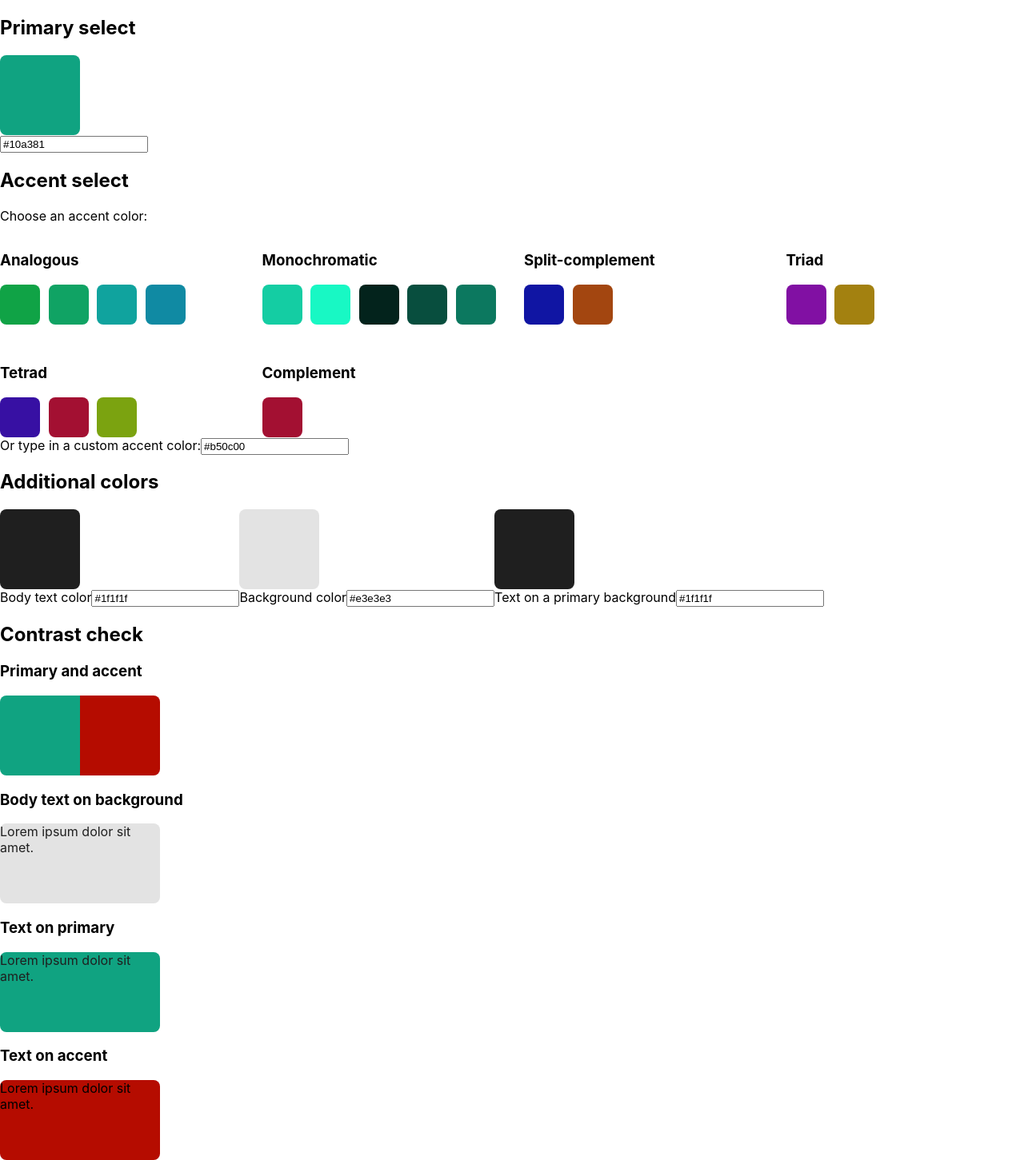
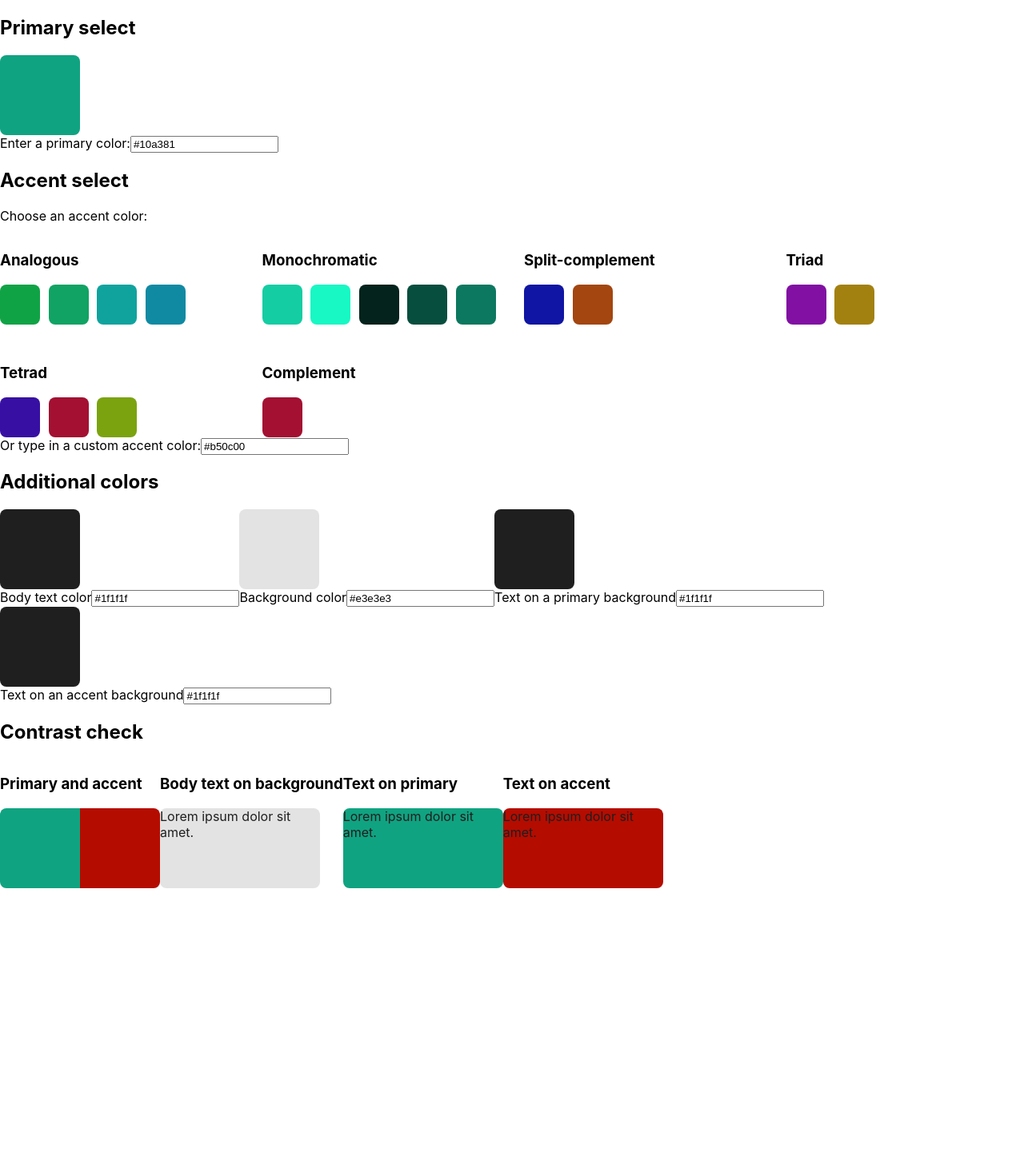
Before and after one commit to cagloria/palette-contrast, a React (Create React App) app: page / in a window 1280 px wide. Shown: the whole page at 80% size. After the commit the page ends 1111 px from the top, so only its background shows below. Built offline with nearby package versions, Linux system fonts and the light colour scheme.

Commit message:
Added accent text component

```diff
--- a/src/components/App.js
+++ b/src/components/App.js
@@ -5,6 +5,7 @@ import AccentSelect from "./accent/AccentSelect";
 import BodyText from "./body/BodyText";
 import Background from "./body/Background";
 import PrimaryText from "./primary/PrimaryText";
+import AccentText from "./accent/AccentText";
 import Contrast from "./contrast/Contrast";
 
 const AdditionalColors = styled.section`
@@ -20,6 +21,7 @@ function App() {
     const [bodyText, setBodyText] = useState("#1f1f1f");
     const [background, setBackground] = useState("#e3e3e3");
     const [primaryText, setPrimaryText] = useState("#1f1f1f");
+    const [accentText, setAccentText] = useState("#1f1f1f");
 
     function handlePrimaryChange(value) {
         setPrimary(value);
@@ -39,6 +41,10 @@ function App() {
 
     function handlePrimaryTextChange(value) {
         setPrimaryText(value);
+    }
+
+    function handleAccentTextChange(value) {
+        setAccentText(value);
     }
 
     return (
@@ -68,6 +74,10 @@ function App() {
                         primaryText={primaryText}
                         onPrimaryTextChange={handlePrimaryTextChange}
                     />
+                    <AccentText
+                        accentText={accentText}
+                        onAccentTextChange={handleAccentTextChange}
+                    />
                 </div>
             </AdditionalColors>
 
@@ -75,6 +85,7 @@ function App() {
                 primary={primary}
                 primaryText={primaryText}
                 accent={accent}
+                accentText={accentText}
                 bodyText={bodyText}
                 background={background}
             />
--- a/src/components/accent/AccentSelect.js
+++ b/src/components/accent/AccentSelect.js
@@ -22,7 +22,7 @@ function AccentSelect({ primary, accent, onAccentChange }) {
     }
 
     return (
-        <section className="accent-select">
+        <section>
             <h2>Accent select</h2>
             <p>Choose an accent color:</p>
 
--- /dev/null
+++ b/src/components/accent/AccentText.js
@@ -0,0 +1,21 @@
+import React from "react";
+import ColorInput from "../ColorInput";
+
+function AccentText({ accentText, onAccentTextChange }) {
+    function handleAccentTextChange(value) {
+        onAccentTextChange(value);
+    }
+
+    return (
+        <div>
+            <ColorInput
+                color={accentText}
+                fieldID="input-accent-text"
+                fieldLabel="Text on an accent background"
+                onColorChange={handleAccentTextChange}
+            />
+        </div>
+    );
+}
+
+export default AccentText;
--- a/src/components/contrast/Contrast.js
+++ b/src/components/contrast/Contrast.js
@@ -1,12 +1,28 @@
 import React from "react";
+import styled from "styled-components";
 import GraphicContrast from "./GraphicContrast";
 import TextContrast from "./TextContrast";
 
-function Contrast({ primary, primaryText, accent, bodyText, background }) {
+const ContrastSection = styled.section`
+    > div {
+        display: flex;
+        flex-wrap: wrap;
+    }
+`;
+
+function Contrast({
+    primary,
+    primaryText,
+    accent,
+    accentText,
+    bodyText,
+    background,
+}) {
     return (
-        <section className="contrast">
+        <ContrastSection>
             <h2>Contrast check</h2>
 
+            <div>
                 <div>
                     <h3>Primary and accent</h3>
                     <GraphicContrast color1={primary} color2={accent} />
@@ -24,9 +40,10 @@ function Contrast({ primary, primaryText, accent, bodyText, background }) {
 
                 <div>
                     <h3>Text on accent</h3>
-                <TextContrast bgColor={accent} />
+                    <TextContrast textColor={accentText} bgColor={accent} />
                 </div>
-        </section>
+            </div>
+        </ContrastSection>
     );
 }
 
--- a/src/components/primary/PrimarySelect.js
+++ b/src/components/primary/PrimarySelect.js
@@ -7,9 +7,14 @@ function PrimarySelect({ primary, onPrimaryChange }) {
     }
 
     return (
-        <section className="primary-select">
+        <section>
             <h2>Primary select</h2>
-            <ColorInput color={primary} onColorChange={handlePrimaryChange} />
+            <ColorInput
+                color={primary}
+                fieldID="input-primary"
+                fieldLabel="Enter a primary color:"
+                onColorChange={handlePrimaryChange}
+            />
         </section>
     );
 }
```
Lines whose indentation alone changed are shown as unchanged.
